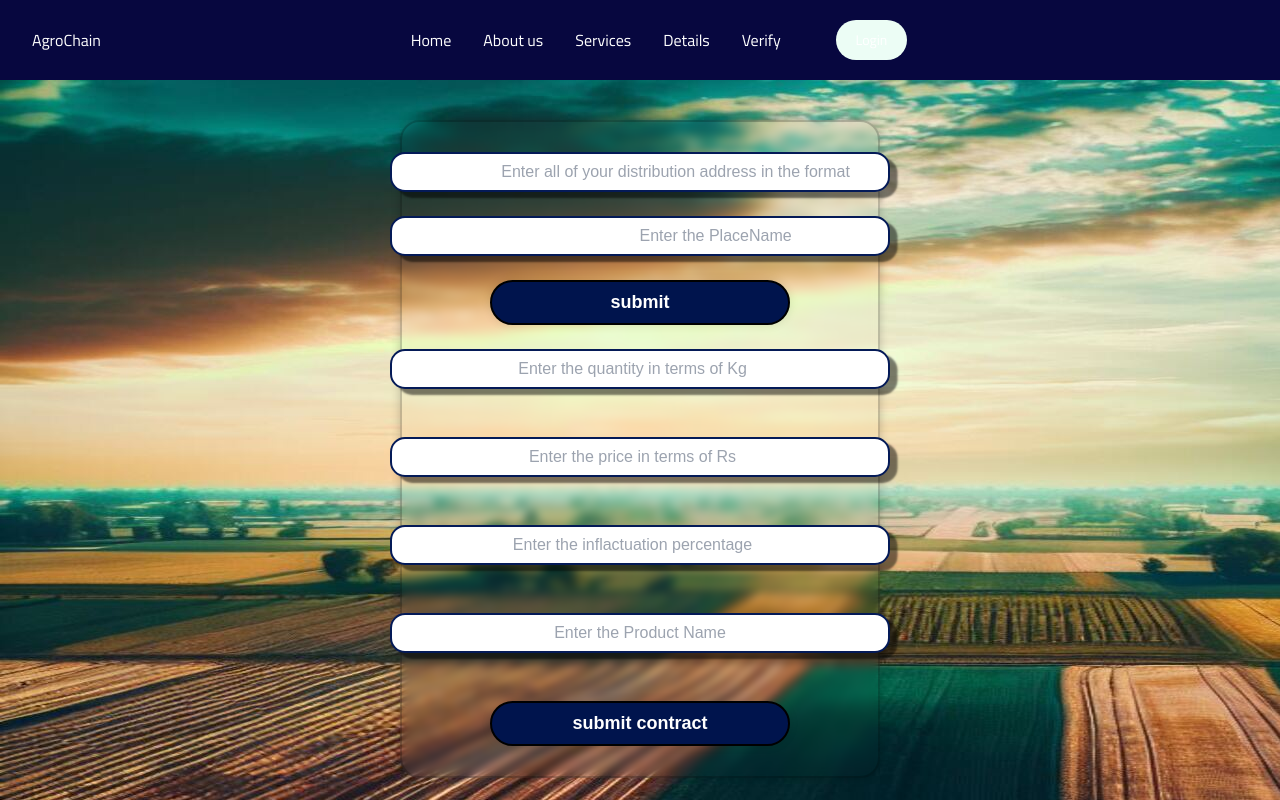
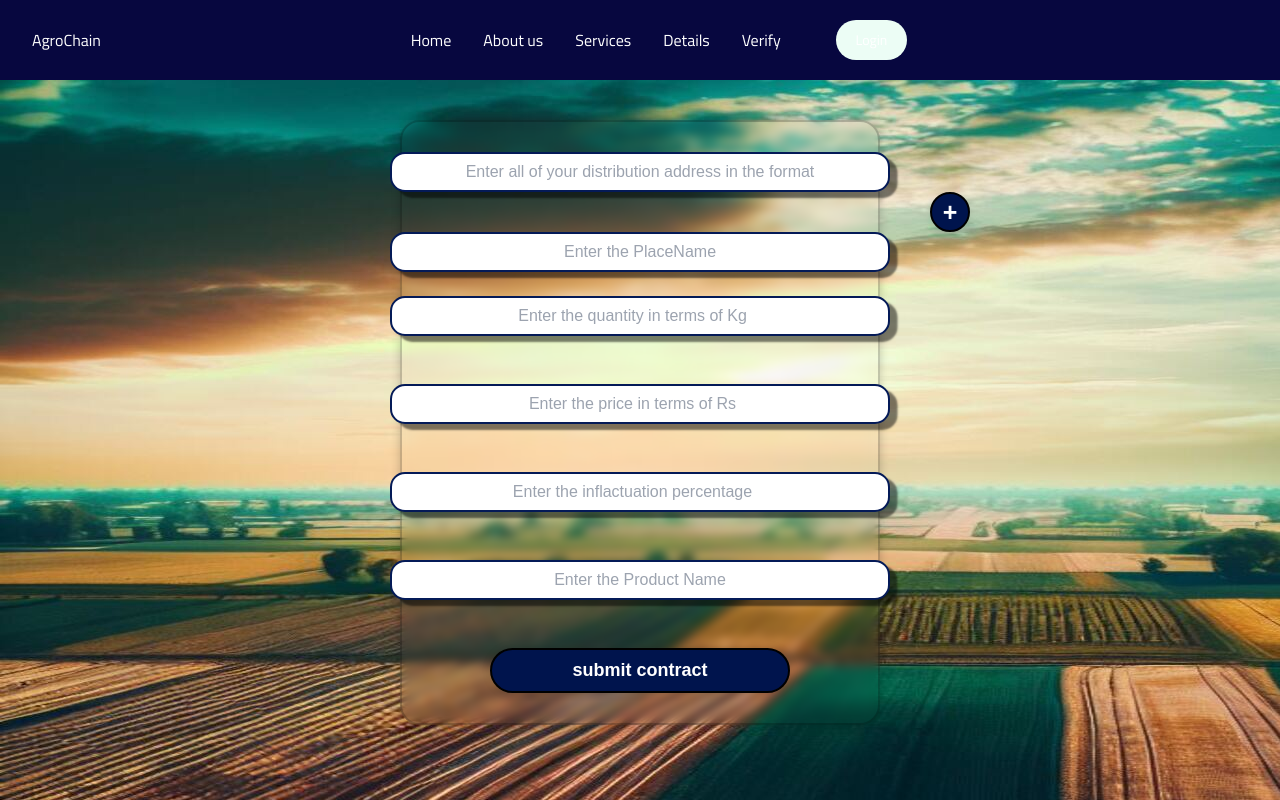
Before and after one commit to AadiNir/SIH-project, a React (Create React App) app in the folder Client/: page /Login in a window 1280 px wide. Built offline with nearby package versions, Linux system fonts and the light colour scheme.

Commit message:
changes in details page form

```diff
--- a/Client/src/Pages/Postdetails.js
+++ b/Client/src/Pages/Postdetails.js
@@ -71,10 +71,11 @@ function Postdetails() {
     <div>
     <Navbar/>
     <form onSubmit={(e)=>add(e)} className='form1'>
-    <input className='input-box' type='text' placeholder="                Enter all of your distribution address in the format" onChange={e=>{setpendingadd(e.target.value)}}></input><br/>
-    <input className='input-box' type='text' placeholder='                                  Enter the PlaceName'  onChange={e=>{setplaces(e.target.value)}}></input><br/>
+    <input className='input-box' type='text' placeholder="Enter all of your distribution address in the format" onChange={e=>{setpendingadd(e.target.value)}}></input>
+    <button   className='btn1' onClick={e=>setq(e)}>+</button>
+    <input className='input-box' type='text' placeholder='Enter the PlaceName'  onChange={e=>{setplaces(e.target.value)}}></input><br/>
 
-       <button   className='btn' onClick={e=>setq(e)}>submit</button><br/>
+
 
 
       <input className='input-box' type='number' placeholder='Enter the quantity in terms of Kg' onChange={e=>{setquanidty(e.target.value)}}></input><br/><br/>
```
